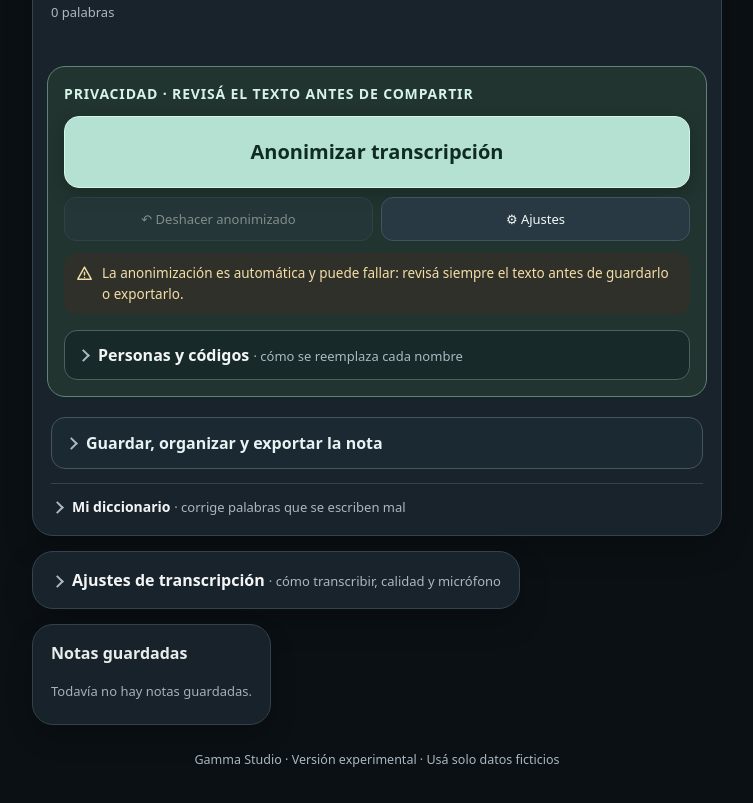
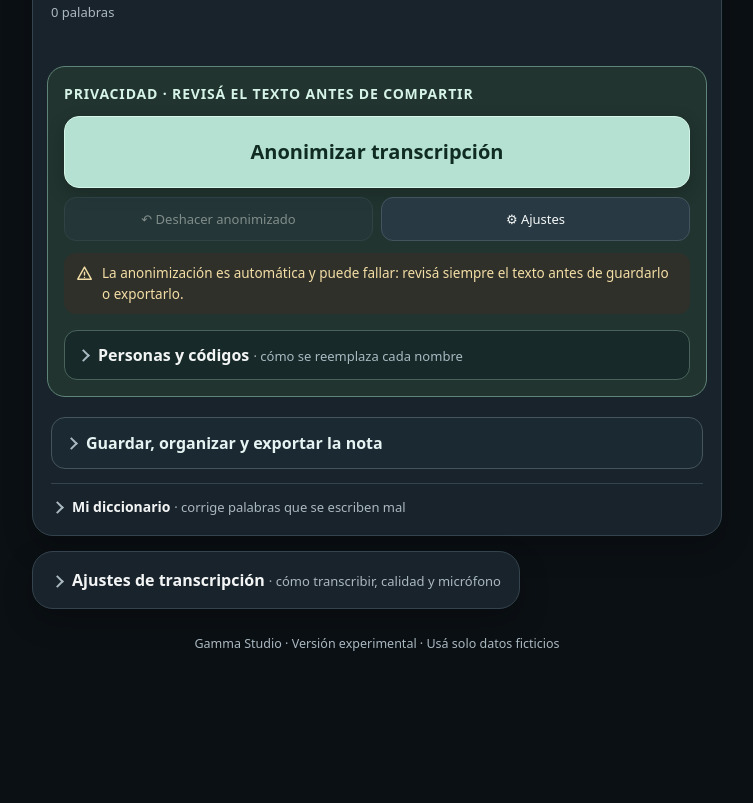
Before and after one commit to ignabidon/notas-voz, a plain HTML site: page gamma-studio/index.html in a window 1280 px wide. Shown: the part 881-1684 px from the top of the page, without its empty margins (263-1016 px from the left). After the commit the page ends 1575 px from the top, so only its background shows below. Drawn offline with Linux system fonts and the light colour scheme.

Commit message:
Gamma Studio: retirar sección visible de notas guardadas sin romper controles internos

```diff
--- a/gamma-studio/index.html
+++ b/gamma-studio/index.html
@@ -438,9 +438,9 @@ textarea#text{min-height:300px;font-size:17px;line-height:1.65;padding:16px}
     </div>
   </details>
 
-  <!-- 4 · Notas guardadas -->
-  <section class="card c-notes">
-    <h2>Notas guardadas</h2>
+  <!-- Gamma Studio: se retira la sección visual de notas guardadas.
+       Se mantienen los nodos para que la lógica original no falle. -->
+  <section class="c-notes" hidden aria-hidden="true" style="display:none!important">
     <div id="filt"></div>
     <div id="list"></div>
   </section>
```
